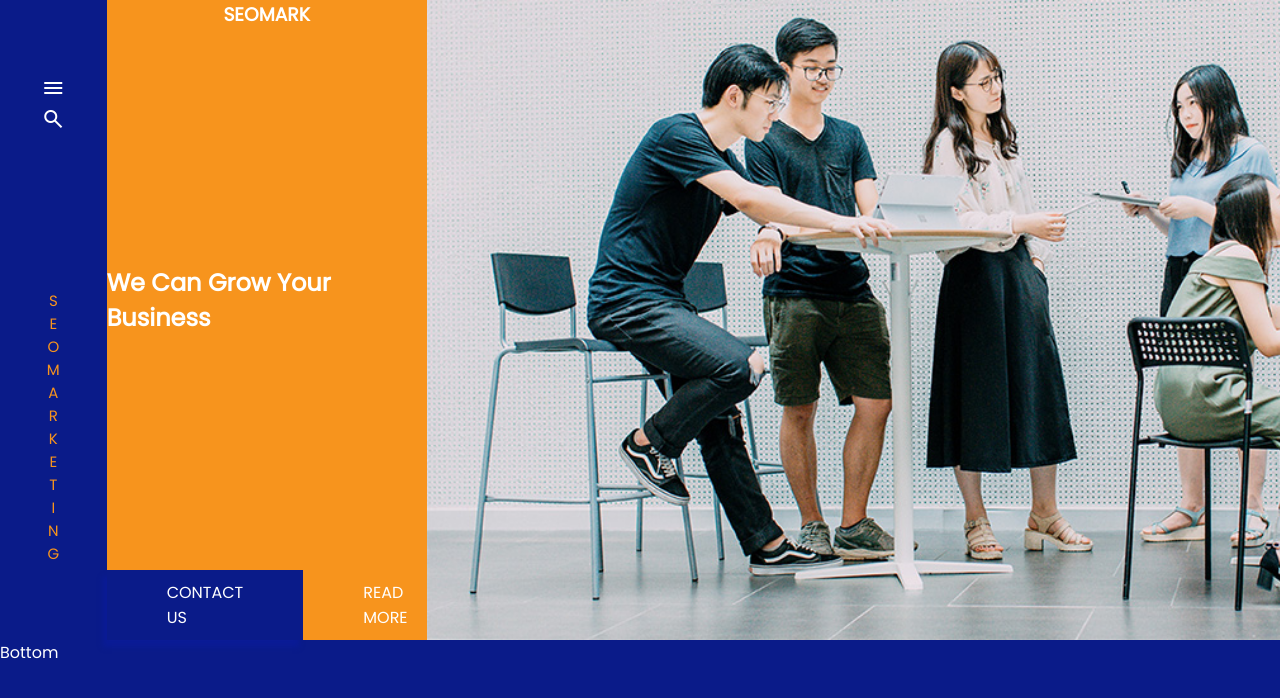
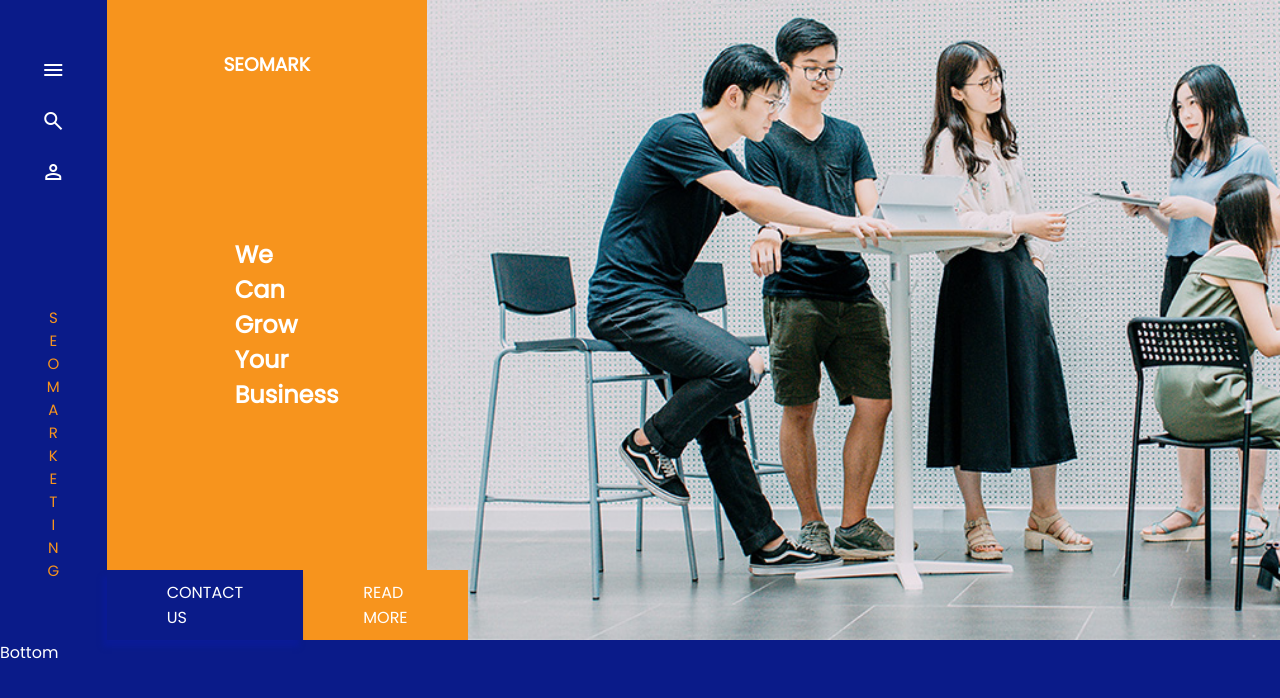
Before and after one commit to chadrackmbala/reproduction-template, a plain HTML site: page index.html in a window 1280 px wide. Shown: the top 698 px of the page. Drawn offline with nearby package versions, Linux system fonts and the light colour scheme.

Commit message:
Add files via upload

```diff
--- a/index.html
+++ b/index.html
@@ -31,7 +31,11 @@
                         search
                     </span>
                 </div>
-
+                <div class="icon">
+                    <span class="material-symbols-outlined">
+                        person
+                    </span>
+                </div>
             </div>
             <div class="phrase">
                 <p>S</p>
@@ -53,7 +57,7 @@
             <div>
                 <h3>SEOMARK</h3>
             </div>
-            <div>
+            <div class="title">
                 <h1>We Can Grow Your Business</h1>
             </div>
             <div class="links-first-section">
--- a/style.css
+++ b/style.css
@@ -27,9 +27,10 @@ body {
     display: flex;
     flex-direction: column;
     align-items: center;
+    gap: 20px;
 }
-.icons .icon {
-    margin: 0 100px;
+.icons-container .icon {
+    cursor: pointer;
 }
 .phrase {
     display: flex;
@@ -59,28 +60,37 @@ body {
     color: #fff;
     padding: 10px 60px;
 }
-
+.middle div h3 {
+    margin-top: 50px;
+}
+.middle .title {
+    display: flex;
+    justify-content: center;
+}
+.middle div h1 {
+    width: 20%;
+}
 .first-link {
     background-color: rgb(10,27,137);
     box-shadow: -4px 7px 5px  rgb(10,27,150);
     transition: all 300ms;
+    z-index: 99;
 }
 .first-link:hover {
-    background-color: rgb(247,148,29);
-    box-shadow: 4px -7px 5px  rgb(247,148,70);
+    background-color: rgb(255,148,29);
+    box-shadow: 6px -7px 5px  rgb(247,148,29);
     transition: all 300ms;
 }
 .second-link {
     background-color: rgb(247,148,29);
     transition: all 300ms;
+    z-index: 80;
 }
 .second-link:hover {
-    background-color: rgb(10,27,137);
-    box-shadow: 4px -7px 5px  rgb(247,148,70);
+    background-color: rgb(10,27,100);
     transition: all 300ms;
 }
 .right {
-    background-color: darkred;
     grid-column: 5/13;
     grid-row: 1;
     height: 80hv;
```
